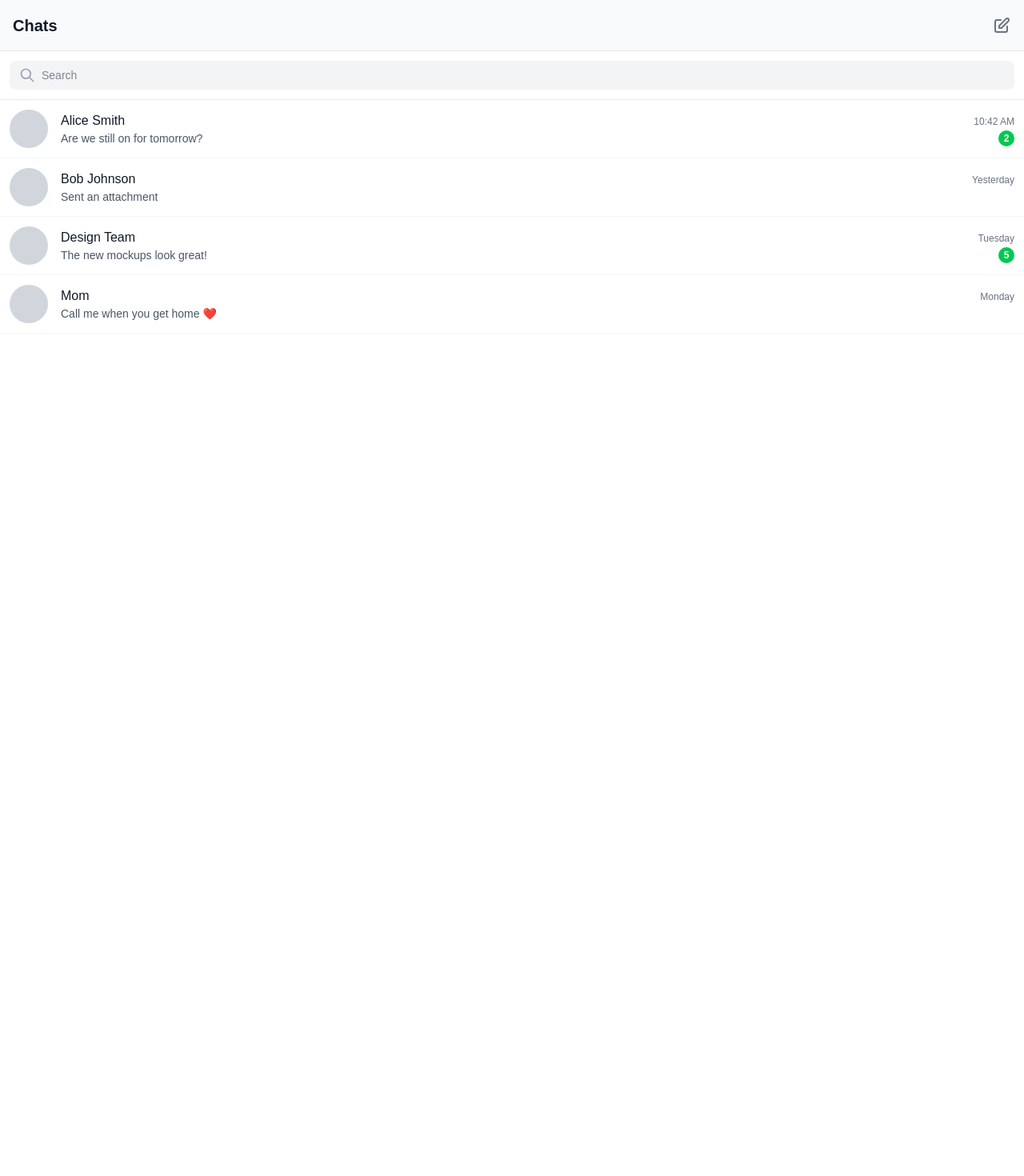
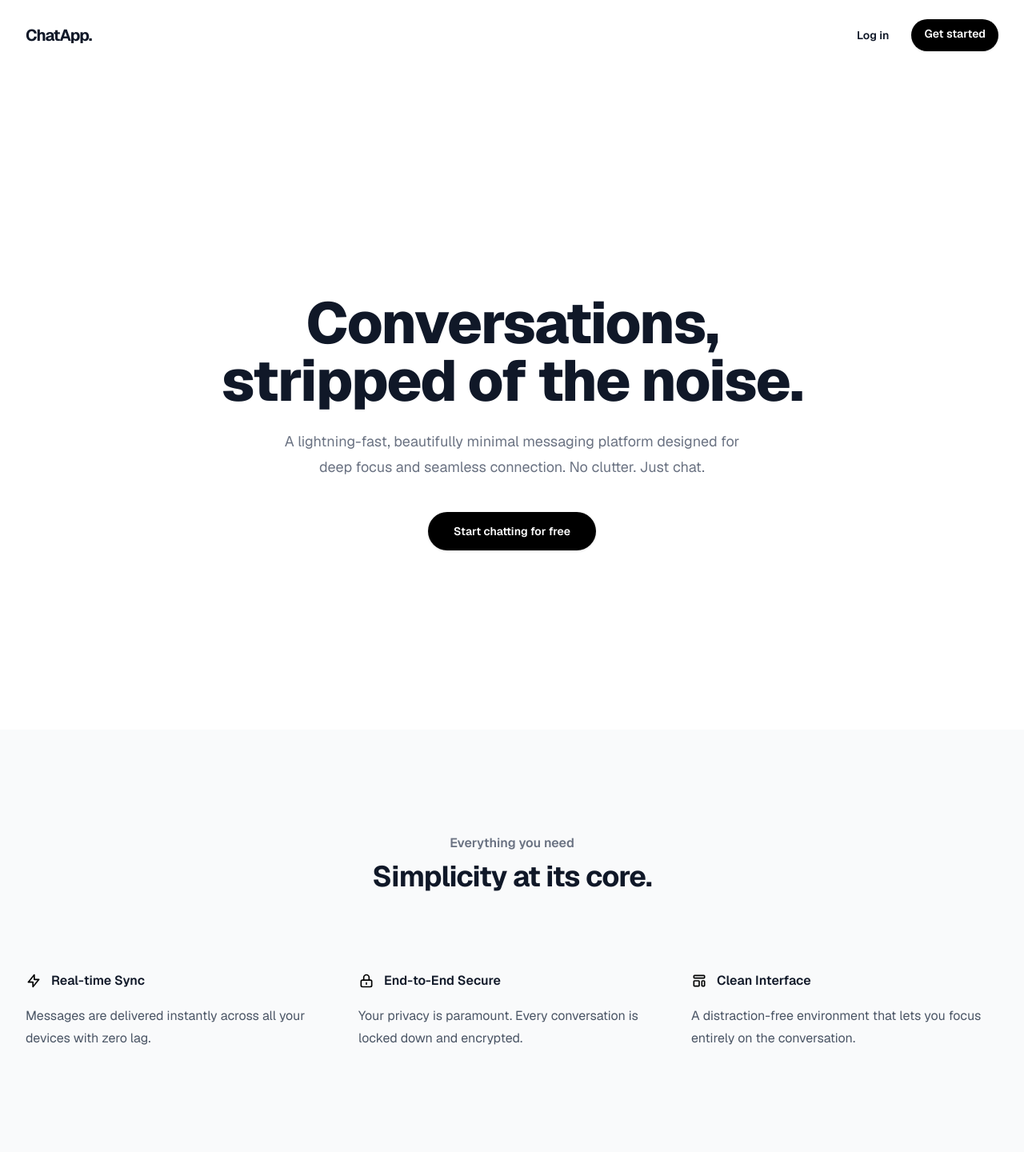
Before and after one commit to therealmaxence/mini-projet_INFO834, a Next.js app in the folder webapp/: page / in a window 1280 px wide. Shown: the top 1470 px of the page at 80% size. Before the commit the page ends 800 px from the top, so only its background shows below. Built offline with nearby package versions, Linux system fonts and the light colour scheme.

Commit message:
login and register linked to the api

```diff
--- a/webapp/app/home/page.tsx
+++ b/webapp/app/home/page.tsx
@@ -1,8 +1,6 @@
-"use client";
+import Link from "next/link";
 
-import { useState } from "react";
-
-// Dummy data to populate the UI
+// Dummy data
 const CHATS = [
   { id: 1, name: "Alice Smith", lastMessage: "Are we still on for tomorrow?", time: "10:42 AM", unread: 2 },
   { id: 2, name: "Bob Johnson", lastMessage: "Sent an attachment", time: "Yesterday", unread: 0 },
@@ -10,39 +8,14 @@ const CHATS = [
   { id: 4, name: "Mom", lastMessage: "Call me when you get home ❤️", time: "Monday", unread: 0 },
 ];
 
-const MESSAGES = [
-  { id: 1, sender: "Alice Smith", text: "Hey! How is the new app coming along?", time: "10:30 AM", isMe: false },
-  { id: 2, sender: "Me", text: "It's going really well! Just building the UI now.", time: "10:35 AM", isMe: true },
-  { id: 3, sender: "Alice Smith", text: "That's awesome. Send screenshots when you can.", time: "10:38 AM", isMe: false },
-  { id: 4, sender: "Alice Smith", text: "Are we still on for tomorrow?", time: "10:42 AM", isMe: false },
-];
-
-export default function ChatPage() {
-  const [activeChat, setActiveChat] = useState(CHATS[0]);
-  const [messageInput, setMessageInput] = useState("");
-
-  const handleSendMessage = (e: React.FormEvent) => {
-    e.preventDefault();
-    if (!messageInput.trim()) return;
-    console.log("Sending message:", messageInput);
-    setMessageInput(""); // Clear input after sending
-  };
-
+export default function HomePage() {
   return (
-    <div className="flex h-screen overflow-hidden bg-gray-100">
-
-      {/* Sidebar (Left Pane) */}
-      <div className="flex w-full flex-col border-r border-gray-200 bg-white md:w-1/3 lg:w-1/4">
-
-        {/* Sidebar Header */}
+    <div className="flex h-screen flex-col bg-white">
+      {/* Header */}
       <div className="flex h-16 items-center justify-between bg-gray-50 px-4 py-3 border-b border-gray-200">
-          <div className="h-10 w-10 rounded-full bg-gray-300"></div> {/* User Avatar */}
+        <h1 className="text-xl font-semibold text-gray-900">Chats</h1>
         <div className="flex space-x-4 text-gray-500">
-            <button className="hover:text-gray-700">
-              {/* Status Icon */}
-              <svg className="h-6 w-6" fill="none" viewBox="0 0 24 24" stroke="currentColor"><path strokeLinecap="round" strokeLinejoin="round" strokeWidth={2} d="M12 8v4l3 3m6-3a9 9 0 11-18 0 9 9 0 0118 0z" /></svg>
-            </button>
-            <button className="hover:text-gray-700">
+          <button className="hover:text-gray-700 focus:outline-none">
             {/* New Chat Icon */}
             <svg className="h-6 w-6" fill="none" viewBox="0 0 24 24" stroke="currentColor"><path strokeLinecap="round" strokeLinejoin="round" strokeWidth={2} d="M11 5H6a2 2 0 00-2 2v11a2 2 0 002 2h11a2 2 0 002-2v-5m-1.414-9.414a2 2 0 112.828 2.828L11.828 15H9v-2.828l8.586-8.586z" /></svg>
           </button>
@@ -57,23 +30,21 @@ export default function ChatPage() {
           </div>
           <input
             type="text"
-              placeholder="Search or start new chat"
+            placeholder="Search"
             className="block w-full rounded-lg bg-gray-100 py-2 pl-10 pr-3 text-sm text-gray-900 focus:outline-none focus:ring-1 focus:ring-gray-300"
           />
         </div>
       </div>
 
       {/* Chat List */}
-        <div className="flex-1 overflow-y-auto bg-white">
+      <div className="flex-1 overflow-y-auto">
         {CHATS.map((chat) => (
-            <div
+          <Link
+            href={`/chat/${chat.id}`}
             key={chat.id}
-              onClick={() => setActiveChat(chat)}
-              className={`flex cursor-pointer items-center border-b border-gray-100 p-3 hover:bg-gray-50 transition-colors ${
-                activeChat.id === chat.id ? "bg-gray-100" : ""
-              }`}
+            className="flex items-center border-b border-gray-100 p-3 hover:bg-gray-50 transition-colors"
           >
-              <div className="h-12 w-12 flex-shrink-0 rounded-full bg-gray-300"></div> {/* Avatar */}
+            <div className="h-12 w-12 flex-shrink-0 rounded-full bg-gray-300"></div>
             <div className="ml-4 flex-1 overflow-hidden">
               <div className="flex items-baseline justify-between">
                 <h3 className="truncate text-base font-medium text-gray-900">{chat.name}</h3>
@@ -88,85 +59,8 @@ export default function ChatPage() {
                 )}
               </div>
             </div>
-            </div>
+          </Link>
         ))}
-        </div>
-      </div>
-
-      {/* Main Chat Area (Right Pane) */}
-      <div className="hidden flex-1 flex-col md:flex">
-
-        {/* Active Chat Header */}
-        <div className="flex h-16 items-center justify-between border-b border-gray-200 bg-gray-50 px-4 py-3">
-          <div className="flex items-center">
-            <div className="h-10 w-10 rounded-full bg-gray-300"></div>
-            <div className="ml-4">
-              <h2 className="text-base font-medium text-gray-900">{activeChat.name}</h2>
-              <p className="text-xs text-gray-500">Click here for contact info</p>
-            </div>
-          </div>
-          <div className="flex space-x-4 text-gray-500">
-            <button className="hover:text-gray-700">
-              {/* Search Icon */}
-              <svg className="h-6 w-6" fill="none" viewBox="0 0 24 24" stroke="currentColor"><path strokeLinecap="round" strokeLinejoin="round" strokeWidth={2} d="M21 21l-6-6m2-5a7 7 0 11-14 0 7 7 0 0114 0z" /></svg>
-            </button>
-            <button className="hover:text-gray-700">
-              {/* Menu Icon */}
-              <svg className="h-6 w-6" fill="none" viewBox="0 0 24 24" stroke="currentColor"><path strokeLinecap="round" strokeLinejoin="round" strokeWidth={2} d="M12 5v.01M12 12v.01M12 19v.01M12 6a1 1 0 110-2 1 1 0 010 2zm0 7a1 1 0 110-2 1 1 0 010 2zm0 7a1 1 0 110-2 1 1 0 010 2z" /></svg>
-            </button>
-          </div>
-        </div>
-
-        {/* Message Feed (WhatsApp signature background color) */}
-        <div className="flex-1 overflow-y-auto bg-[#efeae2] p-4 space-y-4">
-          {MESSAGES.map((msg) => (
-            <div
-              key={msg.id}
-              className={`flex ${msg.isMe ? "justify-end" : "justify-start"}`}
-            >
-              <div
-                className={`relative max-w-[70%] rounded-lg px-4 py-2 shadow-sm ${
-                  msg.isMe ? "bg-[#d9fdd3] text-gray-900" : "bg-white text-gray-900"
-                }`}
-              >
-                <p className="text-sm">{msg.text}</p>
-                <span className="mt-1 block text-right text-[10px] text-gray-500">
-                  {msg.time}
-                </span>
-              </div>
-            </div>
-          ))}
-        </div>
-
-        {/* Message Input Area */}
-        <div className="flex items-center bg-gray-50 px-4 py-3">
-          <button className="mr-4 text-gray-500 hover:text-gray-700">
-            {/* Emoji/Attachment Icon */}
-            <svg className="h-6 w-6" fill="none" viewBox="0 0 24 24" stroke="currentColor"><path strokeLinecap="round" strokeLinejoin="round" strokeWidth={2} d="M14.828 14.828a4 4 0 01-5.656 0M9 10h.01M15 10h.01M21 12a9 9 0 11-18 0 9 9 0 0118 0z" /></svg>
-          </button>
-
-          <form onSubmit={handleSendMessage} className="flex-1 flex items-center">
-            <input
-              type="text"
-              value={messageInput}
-              onChange={(e) => setMessageInput(e.target.value)}
-              placeholder="Type a message"
-              className="w-full rounded-lg border-none bg-white px-4 py-2 text-sm focus:outline-none focus:ring-1 focus:ring-gray-300 shadow-sm"
-            />
-            {messageInput.trim() ? (
-              <button type="submit" className="ml-4 text-gray-500 hover:text-green-600 transition-colors">
-                {/* Send Icon */}
-                <svg className="h-6 w-6" fill="currentColor" viewBox="0 0 24 24"><path d="M2.01 21L23 12 2.01 3 2 10l15 2-15 2z" /></svg>
-              </button>
-            ) : (
-              <button type="button" className="ml-4 text-gray-500 hover:text-gray-700">
-                {/* Mic Icon */}
-                <svg className="h-6 w-6" fill="none" viewBox="0 0 24 24" stroke="currentColor"><path strokeLinecap="round" strokeLinejoin="round" strokeWidth={2} d="M19 11a7 7 0 01-7 7m0 0a7 7 0 01-7-7m7 7v4m0 0H8m4 0h4m-4-8a3 3 0 01-3-3V5a3 3 0 116 0v6a3 3 0 01-3 3z" /></svg>
-              </button>
-            )}
-          </form>
-        </div>
-
       </div>
     </div>
   );
--- a/webapp/app/page.tsx
+++ b/webapp/app/page.tsx
@@ -1,67 +1,108 @@
 import Link from "next/link";
 
-// Dummy data
-const CHATS = [
-  { id: 1, name: "Alice Smith", lastMessage: "Are we still on for tomorrow?", time: "10:42 AM", unread: 2 },
-  { id: 2, name: "Bob Johnson", lastMessage: "Sent an attachment", time: "Yesterday", unread: 0 },
-  { id: 3, name: "Design Team", lastMessage: "The new mockups look great!", time: "Tuesday", unread: 5 },
-  { id: 4, name: "Mom", lastMessage: "Call me when you get home ❤️", time: "Monday", unread: 0 },
-];
+export default function LandingPage() {
+  return (
+    <div className="min-h-screen bg-white font-sans text-gray-900">
 
-export default function HomePage() {
-  return (
-    <div className="flex h-screen flex-col bg-white">
-      {/* Header */}
-      <div className="flex h-16 items-center justify-between bg-gray-50 px-4 py-3 border-b border-gray-200">
-        <h1 className="text-xl font-semibold text-gray-900">Chats</h1>
-        <div className="flex space-x-4 text-gray-500">
-          <button className="hover:text-gray-700 focus:outline-none">
-            {/* New Chat Icon */}
-            <svg className="h-6 w-6" fill="none" viewBox="0 0 24 24" stroke="currentColor"><path strokeLinecap="round" strokeLinejoin="round" strokeWidth={2} d="M11 5H6a2 2 0 00-2 2v11a2 2 0 002 2h11a2 2 0 002-2v-5m-1.414-9.414a2 2 0 112.828 2.828L11.828 15H9v-2.828l8.586-8.586z" /></svg>
-          </button>
+      {/* Navigation */}
+      <nav className="mx-auto flex max-w-7xl items-center justify-between p-6 lg:px-8" aria-label="Global">
+        <div className="flex lg:flex-1">
+          <Link href="/" className="-m-1.5 p-1.5 text-xl font-bold tracking-tighter">
+            ChatApp.
+          </Link>
         </div>
-      </div>
+        <div className="flex flex-1 justify-end gap-x-4">
+          <Link
+            href="/login"
+            className="text-sm font-semibold leading-6 text-gray-900 hover:text-gray-600 transition-colors py-2 px-3"
+          >
+            Log in
+          </Link>
+          <Link
+            href="/register"
+            className="rounded-full bg-black px-4 py-2 text-sm font-semibold text-white shadow-sm hover:bg-gray-800 focus-visible:outline focus-visible:outline-2 focus-visible:outline-offset-2 focus-visible:outline-black transition-colors"
+          >
+            Get started
+          </Link>
+        </div>
+      </nav>
 
-      {/* Search Bar */}
-      <div className="border-b border-gray-200 bg-white p-3">
-        <div className="relative">
-          <div className="pointer-events-none absolute inset-y-0 left-0 flex items-center pl-3">
-            <svg className="h-5 w-5 text-gray-400" fill="none" viewBox="0 0 24 24" stroke="currentColor"><path strokeLinecap="round" strokeLinejoin="round" strokeWidth={2} d="M21 21l-6-6m2-5a7 7 0 11-14 0 7 7 0 0114 0z" /></svg>
+      {/* Hero Section */}
+      <main>
+        <div className="relative isolate px-6 pt-14 lg:px-8">
+          <div className="mx-auto max-w-3xl py-32 sm:py-48 lg:py-56 text-center">
+            <h1 className="text-5xl font-extrabold tracking-tight text-gray-900 sm:text-7xl">
+              Conversations, <br /> stripped of the noise.
+            </h1>
+            <p className="mt-6 text-lg leading-8 text-gray-500 max-w-xl mx-auto">
+              A lightning-fast, beautifully minimal messaging platform designed for deep focus and seamless connection. No clutter. Just chat.
+            </p>
+            <div className="mt-10 flex items-center justify-center gap-x-6">
+              <Link
+                href="/register"
+                className="rounded-full bg-black px-8 py-3.5 text-sm font-semibold text-white shadow-sm hover:bg-gray-800 focus-visible:outline focus-visible:outline-2 focus-visible:outline-offset-2 focus-visible:outline-black transition-all hover:scale-105"
+              >
+                Start chatting for free
+              </Link>
+            </div>
           </div>
-          <input
-            type="text"
-            placeholder="Search"
-            className="block w-full rounded-lg bg-gray-100 py-2 pl-10 pr-3 text-sm text-gray-900 focus:outline-none focus:ring-1 focus:ring-gray-300"
-          />
         </div>
-      </div>
 
-      {/* Chat List */}
-      <div className="flex-1 overflow-y-auto">
-        {CHATS.map((chat) => (
-          <Link
-            href={`/chat/${chat.id}`}
-            key={chat.id}
-            className="flex items-center border-b border-gray-100 p-3 hover:bg-gray-50 transition-colors"
-          >
-            <div className="h-12 w-12 flex-shrink-0 rounded-full bg-gray-300"></div>
-            <div className="ml-4 flex-1 overflow-hidden">
-              <div className="flex items-baseline justify-between">
-                <h3 className="truncate text-base font-medium text-gray-900">{chat.name}</h3>
-                <span className="ml-2 flex-shrink-0 text-xs text-gray-500">{chat.time}</span>
-              </div>
-              <div className="flex items-center justify-between">
-                <p className="truncate text-sm text-gray-600">{chat.lastMessage}</p>
-                {chat.unread > 0 && (
-                  <span className="ml-2 flex h-5 w-5 items-center justify-center rounded-full bg-green-500 text-xs font-bold text-white">
-                    {chat.unread}
-                  </span>
-                )}
-              </div>
+        {/* Minimal Feature Grid */}
+        <div className="bg-gray-50 py-24 sm:py-32">
+          <div className="mx-auto max-w-7xl px-6 lg:px-8">
+            <div className="mx-auto max-w-2xl lg:text-center">
+              <h2 className="text-base font-semibold leading-7 text-gray-500">Everything you need</h2>
+              <p className="mt-2 text-3xl font-bold tracking-tight text-gray-900 sm:text-4xl">
+                Simplicity at its core.
+              </p>
             </div>
-          </Link>
-        ))}
-      </div>
+            <div className="mx-auto mt-16 max-w-2xl sm:mt-20 lg:mt-24 lg:max-w-none">
+              <dl className="grid max-w-xl grid-cols-1 gap-x-8 gap-y-16 lg:max-w-none lg:grid-cols-3">
+
+                {/* Feature 1 */}
+                <div className="flex flex-col">
+                  <dt className="flex items-center gap-x-3 text-base font-semibold leading-7 text-gray-900">
+                    <svg className="h-5 w-5 flex-none text-black" fill="none" viewBox="0 0 24 24" stroke="currentColor" strokeWidth="2"><path strokeLinecap="round" strokeLinejoin="round" d="M13 10V3L4 14h7v7l9-11h-7z" /></svg>
+                    Real-time Sync
+                  </dt>
+                  <dd className="mt-4 flex flex-auto flex-col text-base leading-7 text-gray-600">
+                    <p className="flex-auto">Messages are delivered instantly across all your devices with zero lag.</p>
+                  </dd>
+                </div>
+
+                {/* Feature 2 */}
+                <div className="flex flex-col">
+                  <dt className="flex items-center gap-x-3 text-base font-semibold leading-7 text-gray-900">
+                    <svg className="h-5 w-5 flex-none text-black" fill="none" viewBox="0 0 24 24" stroke="currentColor" strokeWidth="2"><path strokeLinecap="round" strokeLinejoin="round" d="M12 15v2m-6 4h12a2 2 0 002-2v-6a2 2 0 00-2-2H6a2 2 0 00-2 2v6a2 2 0 002 2zm10-10V7a4 4 0 00-8 0v4h8z" /></svg>
+                    End-to-End Secure
+                  </dt>
+                  <dd className="mt-4 flex flex-auto flex-col text-base leading-7 text-gray-600">
+                    <p className="flex-auto">Your privacy is paramount. Every conversation is locked down and encrypted.</p>
+                  </dd>
+                </div>
+
+                {/* Feature 3 */}
+                <div className="flex flex-col">
+                  <dt className="flex items-center gap-x-3 text-base font-semibold leading-7 text-gray-900">
+                    <svg className="h-5 w-5 flex-none text-black" fill="none" viewBox="0 0 24 24" stroke="currentColor" strokeWidth="2"><path strokeLinecap="round" strokeLinejoin="round" d="M4 5a1 1 0 011-1h14a1 1 0 011 1v2a1 1 0 01-1 1H5a1 1 0 01-1-1V5zM4 13a1 1 0 011-1h6a1 1 0 011 1v6a1 1 0 01-1 1H5a1 1 0 01-1-1v-6zM16 13a1 1 0 011-1h2a1 1 0 011 1v6a1 1 0 01-1 1h-2a1 1 0 01-1-1v-6z" /></svg>
+                    Clean Interface
+                  </dt>
+                  <dd className="mt-4 flex flex-auto flex-col text-base leading-7 text-gray-600">
+                    <p className="flex-auto">A distraction-free environment that lets you focus entirely on the conversation.</p>
+                  </dd>
+                </div>
+
+              </dl>
+            </div>
+          </div>
+        </div>
+
+        {/* Footer */}
+        <footer className="bg-white py-8 text-center text-sm text-gray-500">
+          <p>&copy; {new Date().getFullYear()} ChatApp Inc. All rights reserved.</p>
+        </footer>
+      </main>
     </div>
   );
 }
```
Also changed, not shown: webapp/app/login/page.tsx (+79 -36 lines), webapp/app/register/page.tsx (+78 -45 lines), 1 other file (tests, documents, lock files or other folders). Lines whose indentation alone changed are shown as unchanged.
